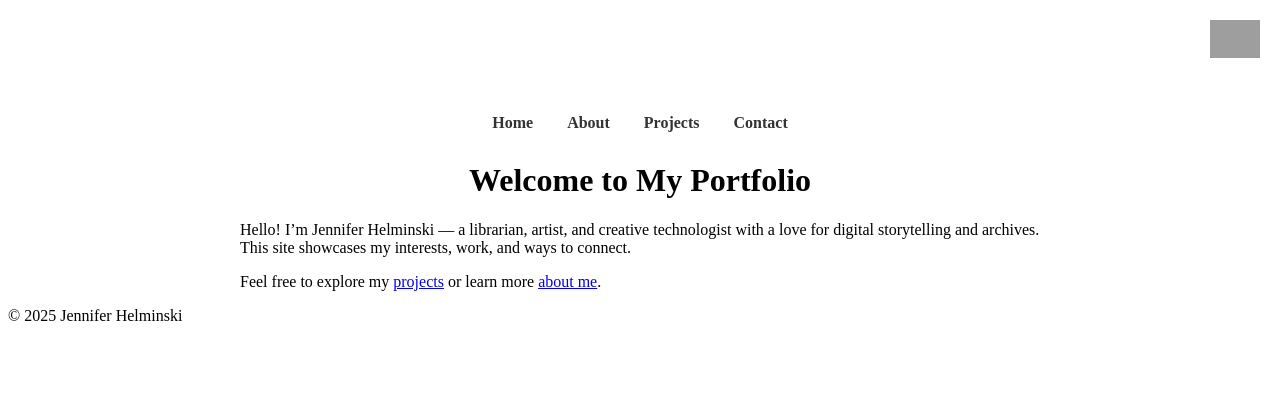
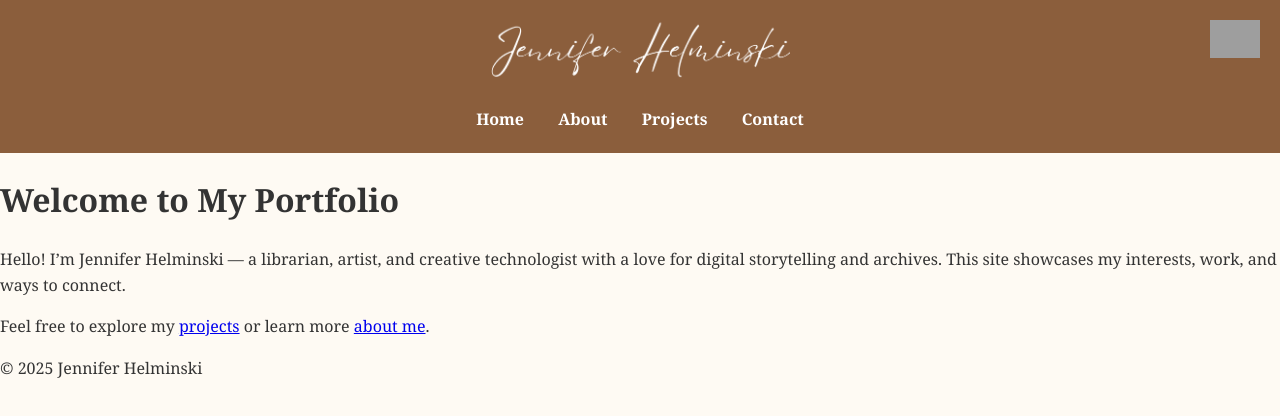
Before and after one commit to sea-spirit/info654, a plain HTML site: page week9/index.html in a window 1280 px wide. Drawn offline with Linux system fonts and the light colour scheme; grey boxes are pictures that could not be loaded.

Commit message:
Enhance styling for body, header, and navigation
Added body styling and adjusted header and navigation styles.

Signed-off-by: sea-spirit <jmhelminski@gmail.com>

```diff
--- a/week9/style.css
+++ b/week9/style.css
@@ -1,47 +1,50 @@
-/* Header styling */
+/* Body and font */
+body {
+  font-family: Georgia, serif;
+  line-height: 1.6;
+  margin: 0;
+  background-color: #fefaf3;
+  color: #333;
+}
+
+/* Header */
 .header {
+  background-color: #8b5e3c; /* brown header */
+  color: white;
   text-align: center;
-  margin-bottom: 30px;
+  padding: 20px 0;
+  position: relative;
 }
 
 .banner-image {
-  width: 400px; /* adjust to desired size */
+  width: 300px; /* adjust as desired */
   height: auto;
   display: block;
   margin: 0 auto;
 }
 
 nav {
-  margin-top: 10px;
+  margin-top: 15px;
 }
 
 nav a {
   margin: 0 15px;
   text-decoration: none;
-  color: #333;
+  color: white;
   font-weight: bold;
 }
 
 nav a:hover {
-  color: #555;
+  text-decoration: underline;
 }
 
-/* Floating icon for Substack (only on Home page) */
+/* Floating Substack icon (Home page only) */
 .floating-icon {
   position: absolute;
   top: 20px;
   right: 20px;
-  width: 50px; /* adjust size */
+  width: 50px;
   height: auto;
 }
 
-/* Main content styling (kept from original design) */
-main {
-  max-width: 800px;
-  margin: 0 auto;
-  padding: 0 15px;
-}
-
-h1, h2 {
-  text-align: center;
-}
+/* Main content */
```
